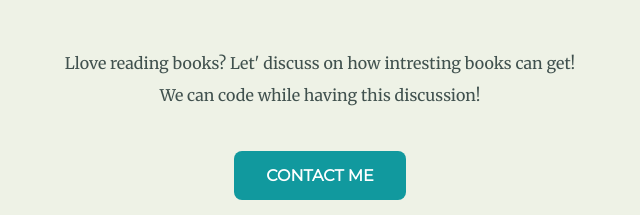
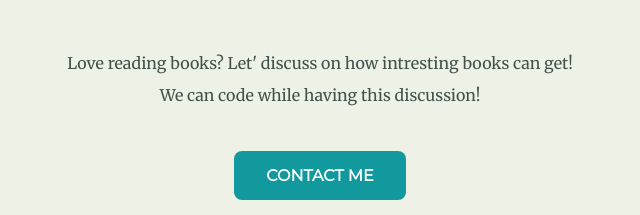
Before and after one commit to chetannalavade/Personal_Website, a plain HTML site: page index.html in a window 1280 px wide. Shown: the part 2712-2927 px from the top of the page, 320-960 px from the left. Drawn offline with Linux system fonts and the light colour scheme.

Commit message:
Update index.html

```diff
--- a/index.html
+++ b/index.html
@@ -41,7 +41,7 @@
     <div class="contact-me">
       <h2>Get In Touch</h2>
       <h3>If you love reading books</h3>
-      <p class="read-book">Llove reading books? Let' discuss on how intresting books can get! We can code while having this discussion!</p>
+      <p class="read-book">Love reading books? Let' discuss on how intresting books can get! We can code while having this discussion!</p>
       <a class="btn" href="mailto:nalavadechetan4@gmail.com">CONTACT ME</a>
     </div>
   </div>
```
